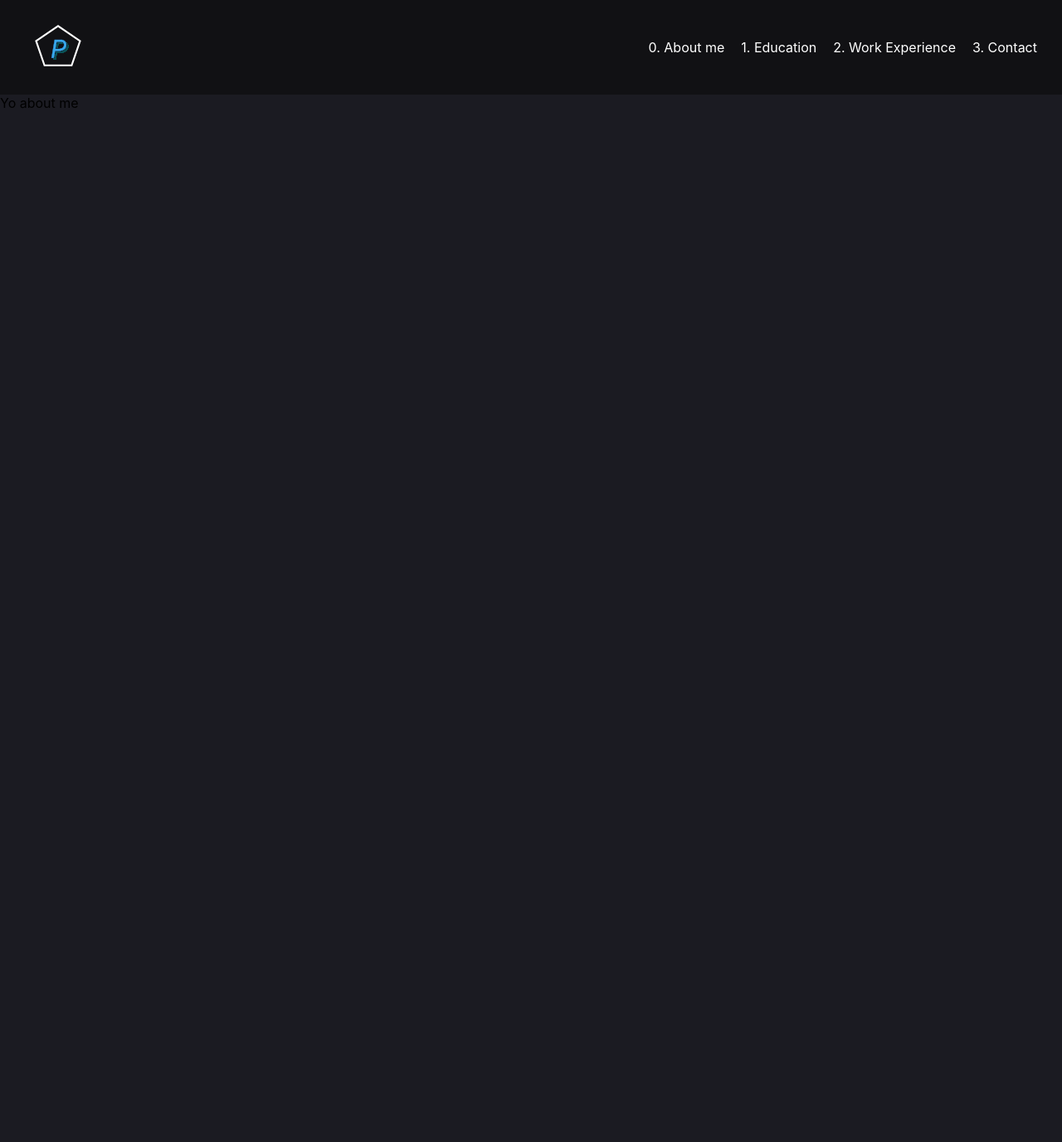
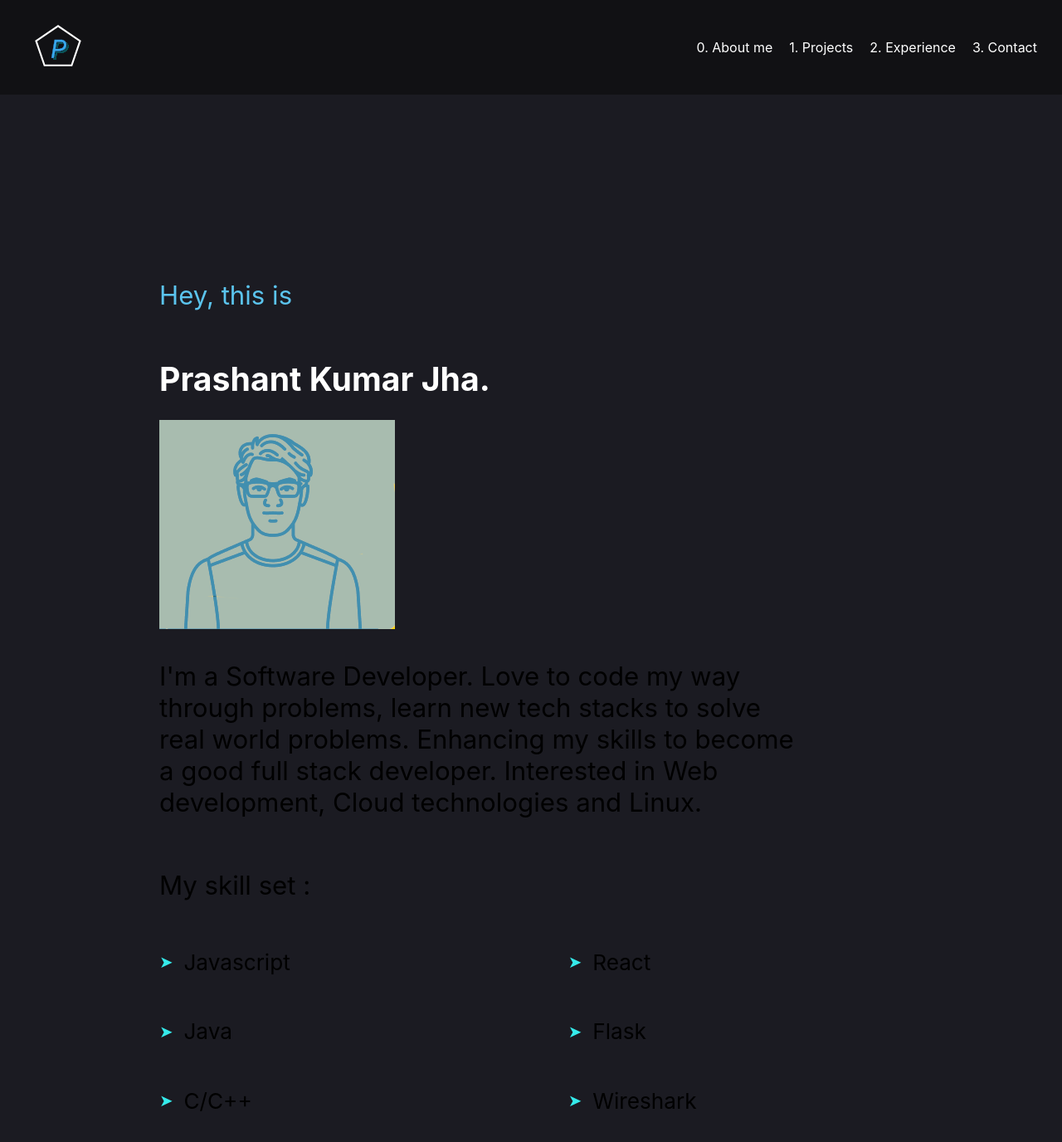
Before and after one commit to PacificPR/my-portfolio, a Next.js app: page / in a window 1280 px wide. Shown: the top 1376 px of the page at 83% size. Built offline with nearby package versions, Linux system fonts and the light colour scheme.

Commit message:
About me section added

```diff
--- a/src/components/AboutMe.tsx
+++ b/src/components/AboutMe.tsx
@@ -1,7 +1,55 @@
 import styles from "@/src/styles/AboutMe.module.css";
-
+import Image from "next/image";
 const AboutMe = () => {
-  return <div>Yo about me</div>;
+  return (
+    <div id="about" className={styles.about}>
+      <h3>Hey, this is</h3>
+      <h1>Prashant Kumar Jha.</h1>
+      <div className={styles.image}>
+        <Image
+          src="/images/Prashant.png"
+          alt="My photo"
+          width={285}
+          height={255}
+        />
+      </div>
+      <p className={styles.intro}>
+        I&apos;m a Software Developer. Love to code my way through problems,
+        learn new tech stacks to solve real world problems. Enhancing my skills
+        to become a good full stack developer. Interested in Web development,
+        Cloud technologies and Linux.
+      </p>
+      <div className={styles.skills}>
+        <p className={styles.intro}>My skill set : </p>
+        <ul className={styles.list}>
+          <li>
+            <span>&#10148; </span>
+            <p>Javascript</p>
+          </li>
+          <li>
+            <span>&#10148;</span>
+            <p>React</p>
+          </li>
+          <li>
+            <span>&#10148;</span>
+            <p>Java</p>
+          </li>
+          <li>
+            <span>&#10148;</span>
+            <p>Flask</p>
+          </li>
+          <li>
+            <span>&#10148;</span>
+            <p>C/C++</p>
+          </li>
+          <li>
+            <span>&#10148;</span>
+            <p>Wireshark</p>
+          </li>
+        </ul>
+      </div>
+    </div>
+  );
 };
 
 export default AboutMe;
--- a/src/components/GoToTop.tsx
+++ b/src/components/GoToTop.tsx
@@ -18,8 +18,6 @@ const GoToTop = () => {
     window.scrollTo({
       top: 0,
       behavior: "smooth",
-      /* you can also use 'auto' behaviour
-         in place of 'smooth' */
     });
   };
 
--- a/src/components/Navbar.tsx
+++ b/src/components/Navbar.tsx
@@ -18,13 +18,13 @@ const Navbar: NextPage = () => {
         </div>
         <div className={styles.sections}>
           <div>
-            <a href="#">0. About me</a>
+            <a href="#about">0. About me</a>
           </div>
           <div>
-            <a href="#">1. Education</a>
+            <a href="#">1. Projects</a>
           </div>
           <div>
-            <a href="#">2. Work Experience</a>
+            <a href="#">2. Experience</a>
           </div>
           <div>
             <a href="#">3. Contact</a>
@@ -37,7 +37,7 @@ const Navbar: NextPage = () => {
       {menu && (
         <div className={styles.dropMenu}>
           <div>
-            <a href="#">About me</a>
+            <a href="#about">About me</a>
           </div>
           <div>
             <a href="#">Education</a>
--- a/src/styles/AboutMe.module.css
+++ b/src/styles/AboutMe.module.css
@@ -0,0 +1,48 @@
+.about {
+  display: flex;
+  flex-direction: column;
+  margin: 15vw;
+}
+
+.about h1 {
+  color: white;
+  font-size: calc(20px + 1.5vw);
+}
+
+.about h3 {
+  color: rgb(91, 196, 238);
+  font-weight: 400;
+  font-size: calc(12px + 1.5vw);
+}
+
+.about .intro {
+  width: 60vw;
+  font-size: calc(12px + 1.5vw);
+}
+
+.about ul.list {
+  display: grid;
+  gap: 0px 7vw;
+  margin: 20px 0 0;
+  grid-template-columns: repeat(2, 0.5fr);
+  /* list-style-image: url("../../public/images/bullet.svg"); */
+  font-size: calc(7px + 1.5vw);
+  overflow: hidden;
+  list-style: none;
+  padding: 0px;
+}
+
+.about ul.list span {
+  color: rgb(53, 235, 235);
+  font-size: calc(7px + 1vw);
+}
+
+.about ul.list p {
+  padding: 0 1vw;
+}
+
+.about ul.list li {
+  display: flex;
+  justify-content: flex-start;
+  align-items: center;
+}
--- a/src/styles/globals.css
+++ b/src/styles/globals.css
@@ -5,6 +5,7 @@ body {
   font-family: -apple-system, BlinkMacSystemFont, Segoe UI, Roboto, Oxygen,
     Ubuntu, Cantarell, Fira Sans, Droid Sans, Helvetica Neue, sans-serif;
   background-color: #1b1b22;
+  scroll-behavior: smooth;
 }
 
 a {
```
Also changed, not shown: public/images/Prashant.png (added).
